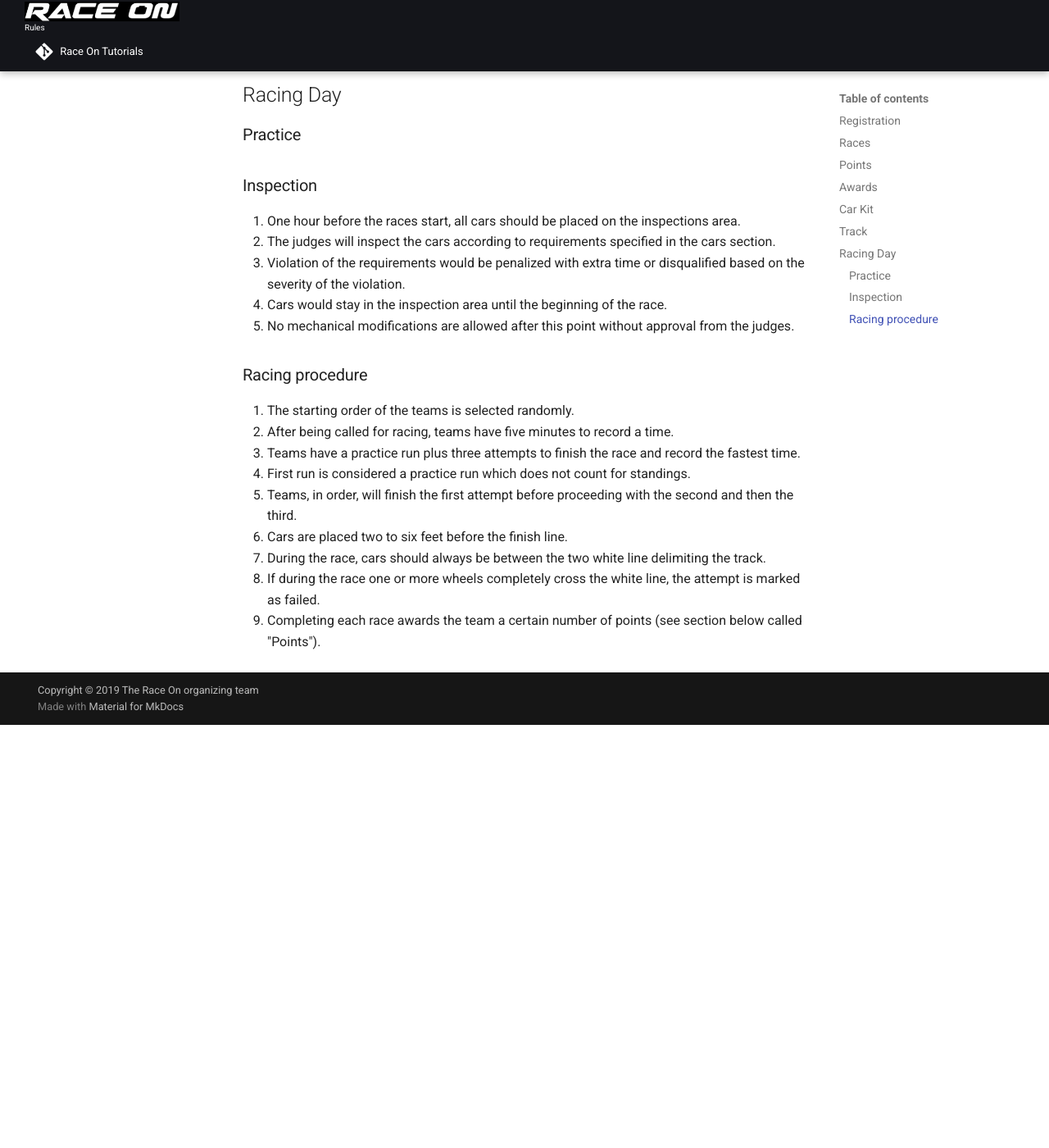
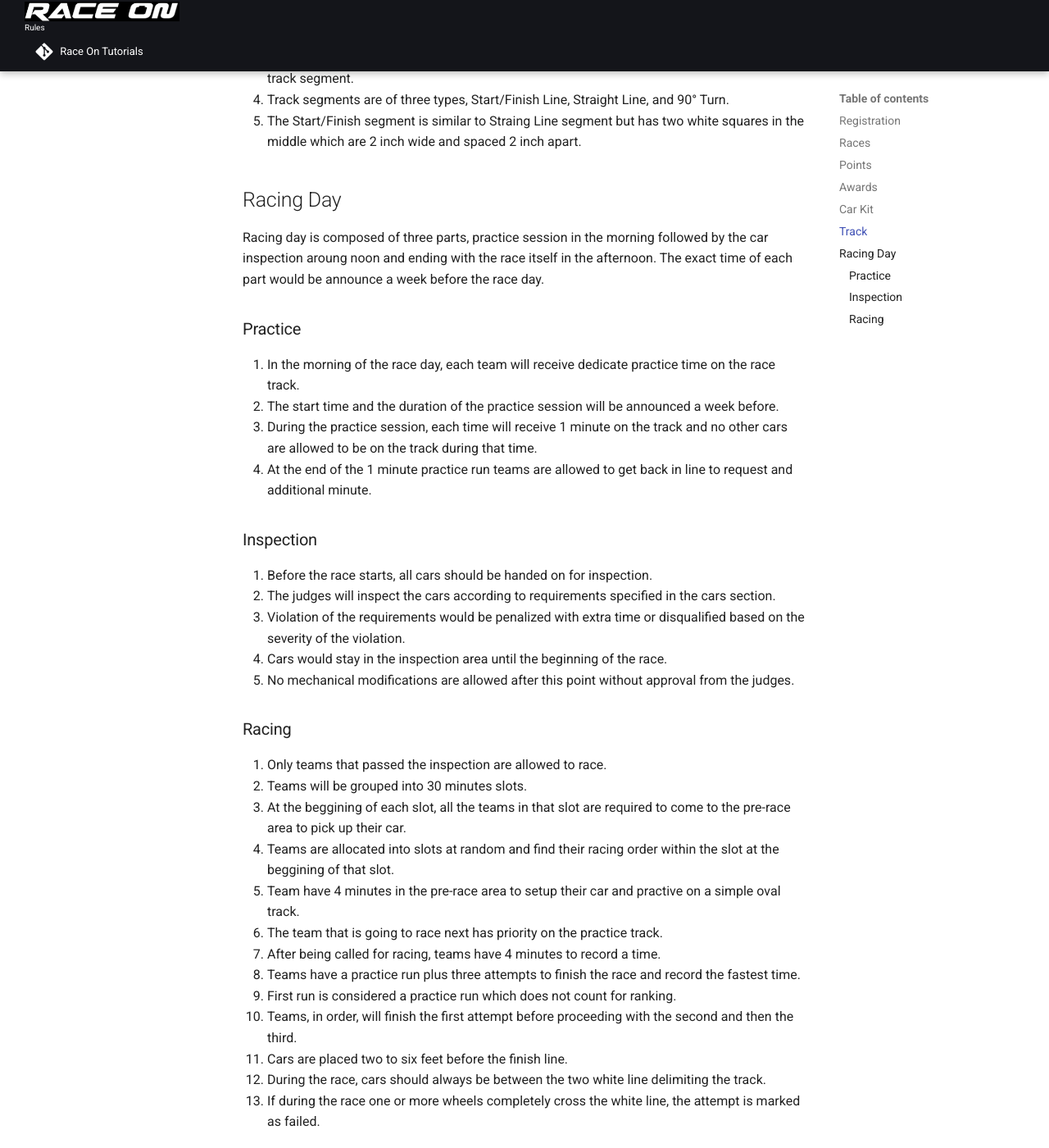
Before and after one commit to race-on/webpage, an MkDocs documentation site: the page built from source/rules.md, in a window 1280 px wide and 1400 px high, scrolled down 3415 px. Shown: the whole window at 82% size. Built offline with MkDocs 1.6.1 and Material for MkDocs 9.7.7, drawn with Linux system fonts in a browser that asks for light colours; comment, search, counter and statistics services are not loaded; before the commit the page ends 4299 px from its top, so only the background shows below that; some of the changed text lies outside the part shown.

Commit message:
Complete rules for spring 2020

```diff
--- a/source/rules.md
+++ b/source/rules.md
@@ -61,9 +61,13 @@ title: Rules
 
     Team 2 does not manage to assemble the car for Race 0. In Race 1 they finish a lap and rank third and in Race 2 the car runs on the track but does not complete a lap. As a result, team 2 will receive 10 points: 2 points for running the car in Race 1, plus 2 points for finishing a lap in Race 1, and plus 6 points for ranking third in Race 1.
 
+
 ## Awards
 
-** After Race 2,
+1. Teams that competed before in Race On are allowed to switch to Jetson Nano once they earn 2 or more points.
+1. Teams that accumlate 4 points or more by the end of Race 1 will receive encoders and an inertial measurement unit as an award.
+1. At the end of the competition, after Race 2, teams will be awarded an Amazon gift card in value of $10 for each accumulated point.
+
 
 ## Car Kit
 
@@ -83,6 +87,7 @@ title: Rules
 !!! attention
     To see whether your additional modifications are acceptable, contact Race On team before implementing them. If your modifications are illegal, you will not be allowed to compete in the races.
 
+
 ## Track
 
 1. Racing track is built out of black segments containing white lines for delimiting the track boundary.
@@ -91,27 +96,41 @@ title: Rules
 1. Track segments are of three types, Start/Finish Line, Straight Line, and 90° Turn.
 1. The Start/Finish segment is similar to Straing Line segment but has two white squares in the middle which are 2 inch wide and spaced 2 inch apart.
 
+
 ## Racing Day
+
+Racing day is composed of three parts, practice session in the morning followed by the car inspection aroung noon and ending with the race itself in the afternoon. The exact time of each part would be announce a week before the race day.
+
 
 ### Practice
 
+1. In the morning of the race day, each team will receive dedicate practice time on the race track.
+1. The start time and the duration of the practice session will be announced a week before.
+1. During the practice session, each time will receive 1 minute on the track and no other cars are allowed to be on the track during that time.
+1. At the end of the 1 minute practice run teams are allowed to get back in line to request and additional minute.
+
+
 ### Inspection
 
-1. One hour before the races start, all cars should be placed on the inspections area.
+1. Before the race starts, all cars should be handed on for inspection.
 1. The judges will inspect the cars according to requirements specified in the cars section.
 1. Violation of the requirements would be penalized with extra time or disqualified based on the severity of the violation.
 1. Cars would stay in the inspection area until the beginning of the race.
 1. No mechanical modifications are allowed after this point without approval from the judges.
 
 
-### Racing procedure
+### Racing
 
-1. The starting order of the teams is selected randomly.
-1. After being called for racing, teams have five minutes to record a time.
+1. Only teams that passed the inspection are allowed to race.
+1. Teams will be grouped into 30 minutes slots.
+1. At the beggining of each slot, all the teams in that slot are required to come to the pre-race area to pick up their car.
+1. Teams are allocated into slots at random and find their racing order within the slot at the beggining of that slot.
+1. Team have 4 minutes in the pre-race area to setup their car and practive on a simple oval track.
+1. The team that is going to race next has priority on the practice track.
+1. After being called for racing, teams have 4 minutes to record a time.
 1. Teams have a practice run plus three attempts to finish the race and record the fastest time.
-1. First run is considered a practice run which does not count for standings.
+1. First run is considered a practice run which does not count for ranking.
 1. Teams, in order, will finish the first attempt before proceeding with the second and then the third.
 1. Cars are placed two to six feet before the finish line.
 1. During the race, cars should always be between the two white line delimiting the track.
 1. If during the race one or more wheels completely cross the white line, the attempt is marked as failed.
-1. Completing each race awards the team a certain number of points (see section below called "Points").
```
Also changed, not shown: docs/rules/index.html (+26 -11 lines), docs/search/search_index.json (+1 -1 lines), 1 other file.
